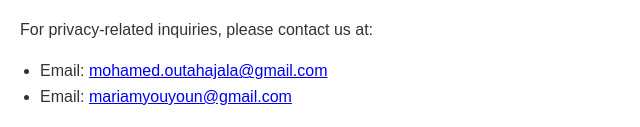
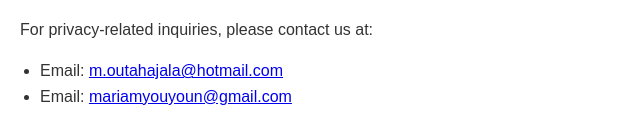
Before and after one commit to outa2020/Apps-Outa, a plain HTML site: page privacy-policy.html in a window 1280 px wide. Shown: the part 1676-1803 px from the top of the page, 0-640 px from the left. Drawn offline with Linux system fonts and the light colour scheme.

Commit message:
Apps Outa page edited after payoneer review

```diff
--- a/privacy-policy.html
+++ b/privacy-policy.html
@@ -73,7 +73,7 @@
     <h2>9. Contact Us</h2>
     <p>For privacy-related inquiries, please contact us at:</p>
     <ul>
-        <li>Email: <a href="mailto:mohamed.outahajala@gmail.com">mohamed.outahajala@gmail.com</a></li>
+        <li>Email: <a href="mailto:m.outahajala@hotmail.com">m.outahajala@hotmail.com</a></li>
         <li>Email: <a href="mailto:mariamyouyoun@gmail.com">mariamyouyoun@gmail.com</a></li>
     </ul>
 </body>
```
